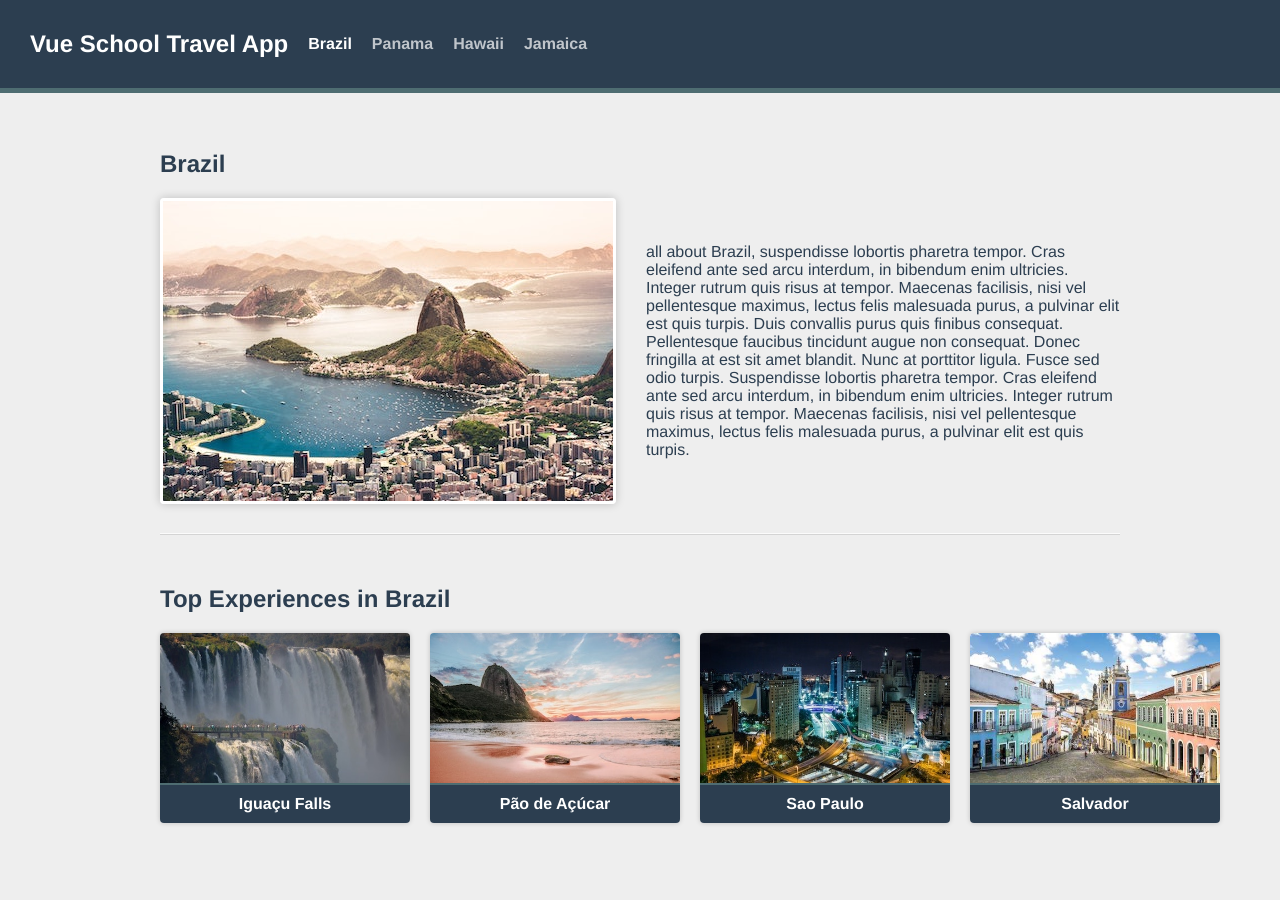
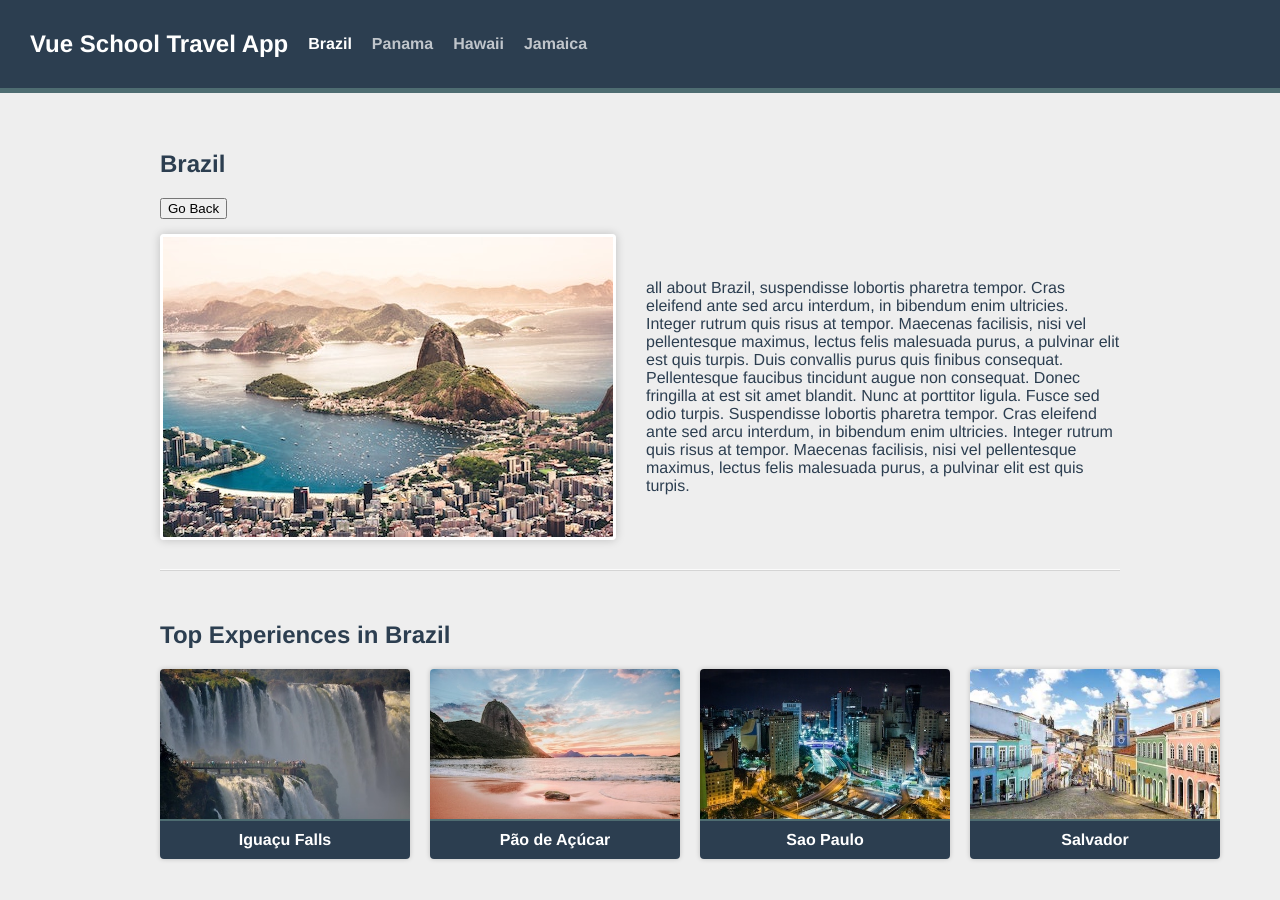
Before and after one commit to daniel008/vue-school-travel-app1, a Vue app: page /destination/1/brazil in a window 1280 px wide. Shown: the top 900 px of the page. Built offline with nearby package versions, Linux system fonts and the light colour scheme.

Commit message:
Adding the Go Back Button

```diff
--- /dev/null
+++ b/src/components/GoBack.vue
@@ -0,0 +1,5 @@
+<template>
+  <span class="go-back">
+    <button @click="$router.back()" >Go Back</button>
+  </span>
+</template>
--- a/src/views/DestionationShow.vue
+++ b/src/views/DestionationShow.vue
@@ -1,6 +1,7 @@
 <template>
   <section v-if="destination" class="destination">
     <h1>{{destination.name}}</h1>
+    <GoBack />
     <div class="destination-details">
       <img :src="`/images/${destination.image}`" :alt="destination.name">
       <p>{{destination.description}}</p>
@@ -27,9 +28,10 @@
 <script>
 import sourceData from '@/data.json'
 import ExperienceCards from '@/components/ExperienceCards.vue'
+import GoBack from '@/components/GoBack.vue'
 
 export default {
-  components: {ExperienceCards},
+  components: {ExperienceCards, GoBack},
   props: {
     id: {type: Number, required: true}
   },
```
